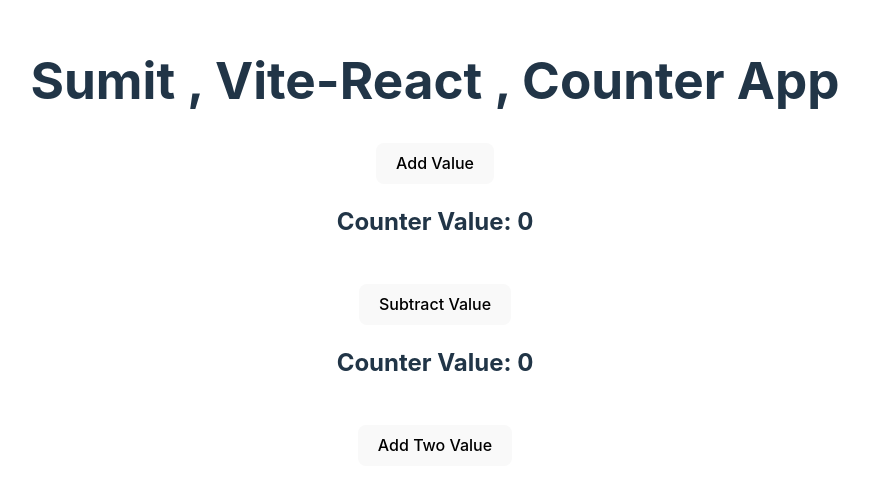
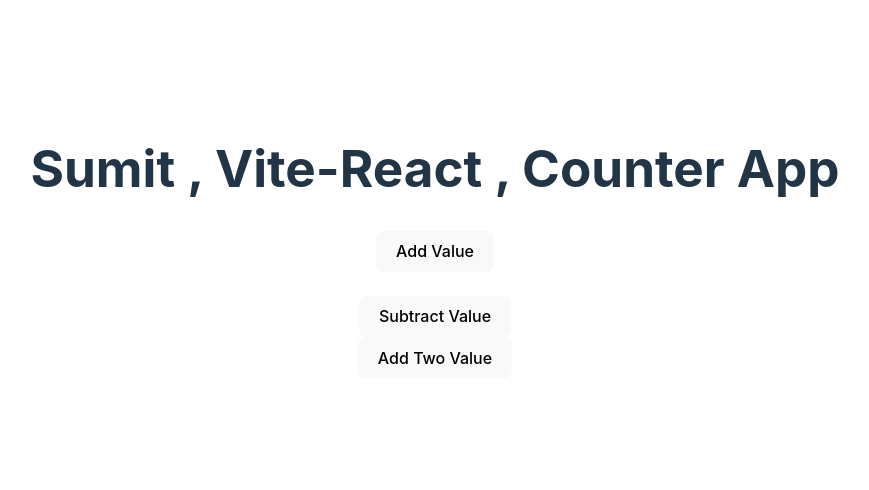
Before and after one commit to Sumit021995/react-js-study, a React (Vite) app in the folder counterApp/counterapp/: page / in a window 1280 px wide. Shown: the part 158-648 px from the top of the page, without its empty margins (205-1074 px from the left). Built offline with nearby package versions, Linux system fonts and the light colour scheme.

Commit message:
file updated

```diff
--- a/counterApp/counterapp/src/App.jsx
+++ b/counterApp/counterapp/src/App.jsx
@@ -26,13 +26,12 @@ function App() {
       <div>
         <h1>Sumit , Vite-React , Counter App</h1>
 
-
         <button onClick={addValue}>Add Value</button>
         <br/>
-        <h2>Counter Value: {count}</h2>
+
         <br/>
         <button onClick = {SubValue}>Subtract Value</button>
-        <h2>Counter Value: {count}</h2>
+
         <br/>
         <button onClick = {AddTwo}>Add Two Value</button>
 
```
